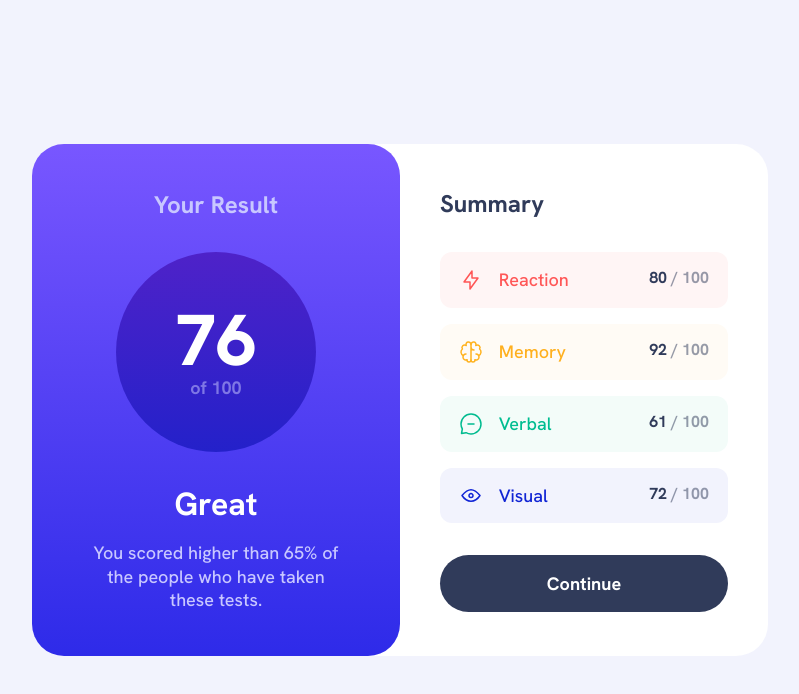
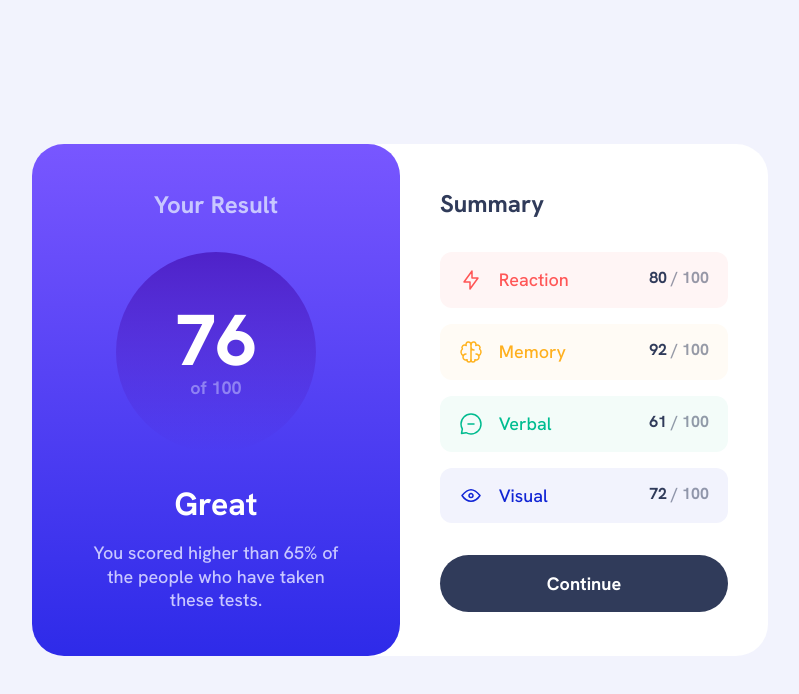
Before and after one commit to ahong211/results-summary-component, a React (Vite) app: page / in a window 1280 px wide. Shown: the top 694 px of the page, without its empty margins (240-1039 px from the left). Built offline with nearby package versions, Linux system fonts and the light colour scheme.

Commit message:
Fix gradient color for results circle

```diff
--- a/src/index.css
+++ b/src/index.css
@@ -25,7 +25,7 @@
   --gradient-circle: linear-gradient(
     to bottom,
     hsl(256, 71%, 46%),
-    hsl(241, 72%, 46%)
+    hsl(241, 72%, 46%, 0)
   );
 
   --text: var(--navy-950);
```
